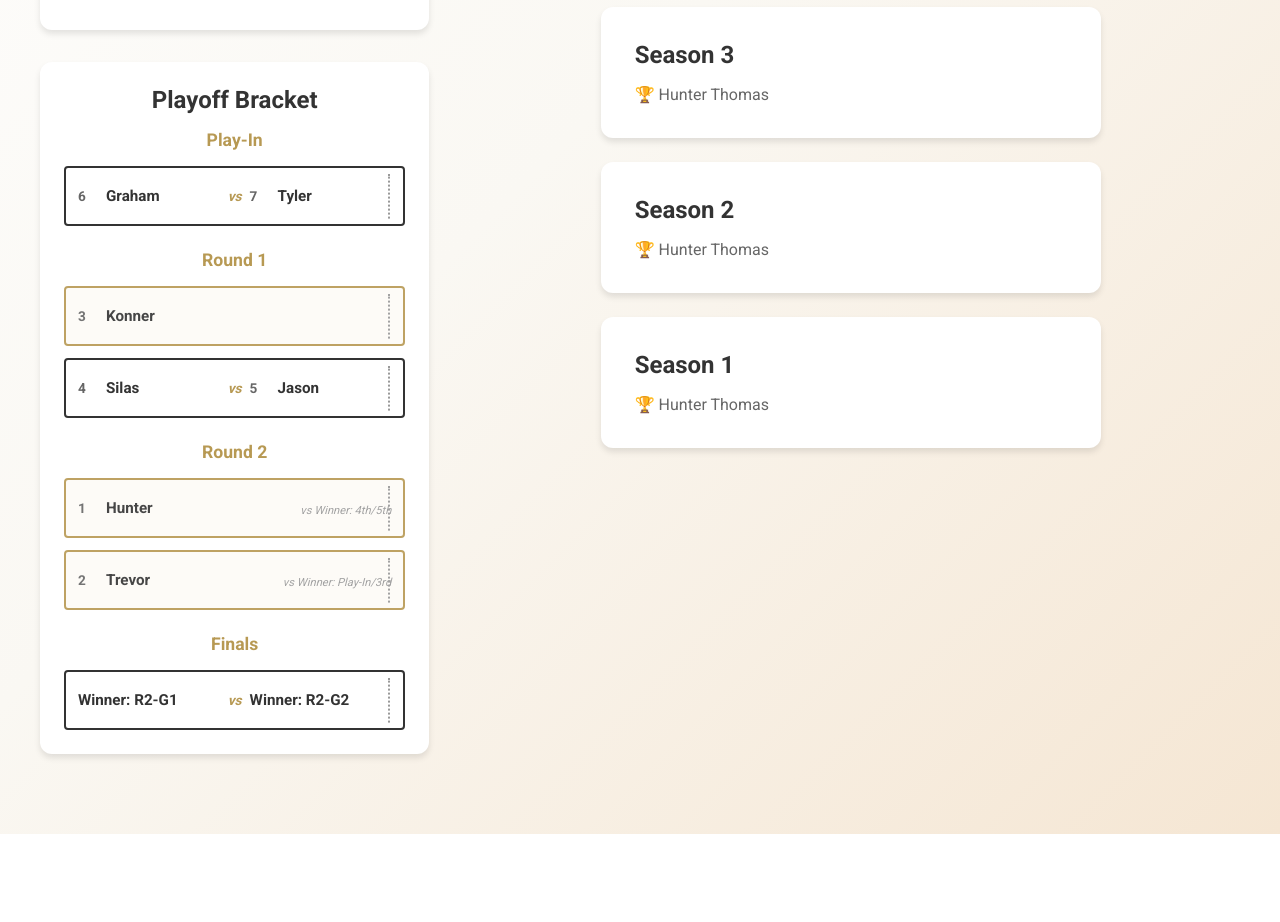
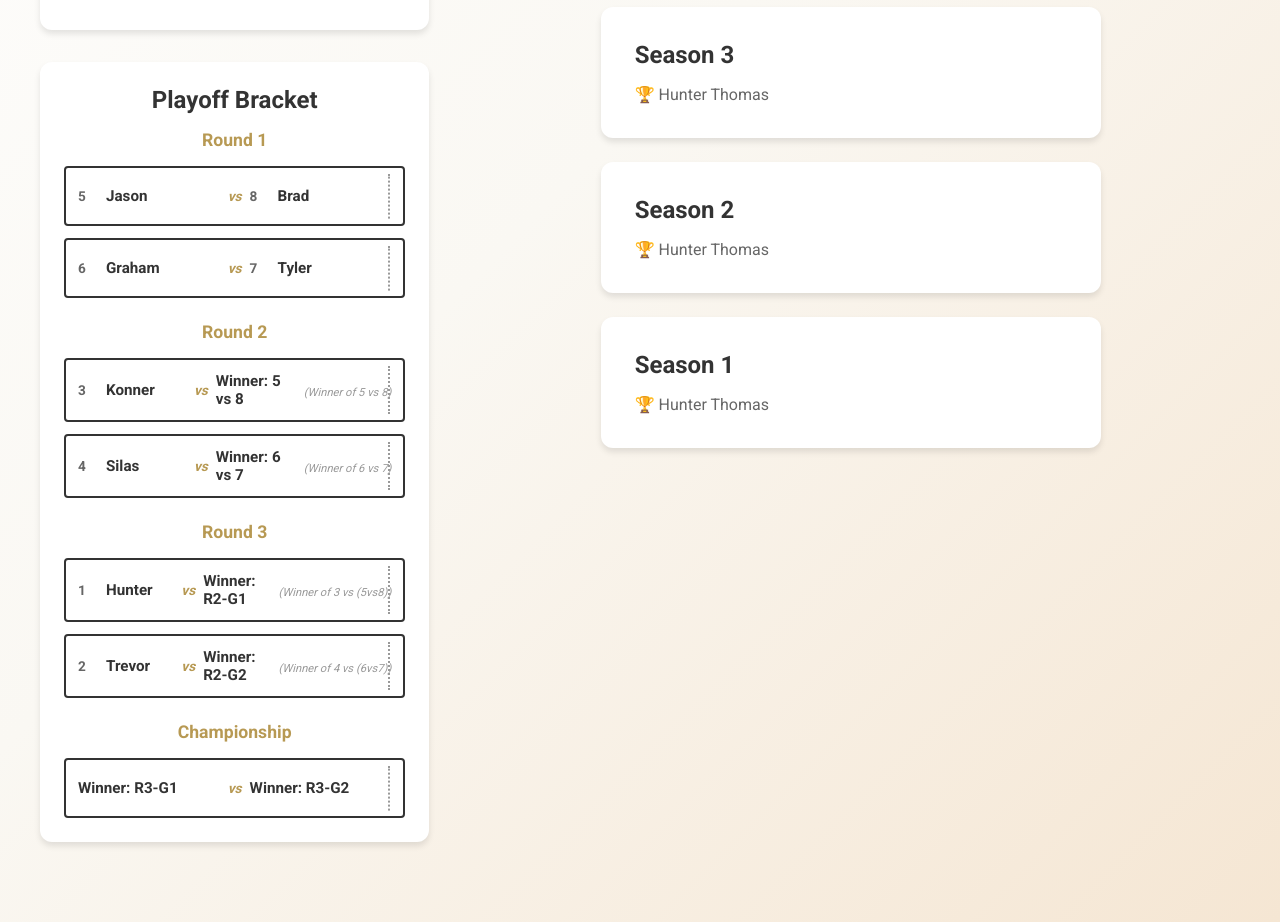
Before and after one commit to jstnhbbs/puttingleague, a Next.js app: page / in a window 1280 px wide. Shown: the part 700-1622 px from the top of the page. Before the commit the page ends 1534 px from the top, so only its background shows below. Built offline with nearby package versions, Linux system fonts and the light colour scheme; no server answers.

Commit message:
new playoff structure

```diff
--- a/app/components/PlayoffBracket.tsx
+++ b/app/components/PlayoffBracket.tsx
@@ -222,64 +222,75 @@ export function PlayoffBracket() {
         // Only refresh on page load, not automatically
     }, [])
 
-    // Generate bracket structure based on template
+    // Generate bracket structure - 8-team bracket with 4 rounds
     const generateBracket = (): BracketGame[] => {
-        if (leaderboard.length < 7) {
+        if (leaderboard.length < 8) {
             return []
         }
 
         const games: BracketGame[] = []
 
-        // Play-In Round: 6th vs 7th
+        // Round 1:
+        // Game 1: 5 seed vs 8 seed
         games.push({
-            id: 'playin-g1',
-            round: 0, // Play-In is round 0
+            id: 'r1-g1',
+            round: 1,
+            team1: leaderboard[4]?.name || '5th Seed',
+            team2: leaderboard[7]?.name || '8th Seed',
+        })
+
+        // Game 2: 6 seed vs 7 seed
+        games.push({
+            id: 'r1-g2',
+            round: 1,
             team1: leaderboard[5]?.name || '6th Seed',
             team2: leaderboard[6]?.name || '7th Seed',
         })
 
-        // Round 1:
-        // Game 1: 3rd seed (alone, waiting for play-in winner)
-        games.push({
-            id: 'r1-g1',
-            round: 1,
-            team1: leaderboard[2]?.name || '3rd Seed',
-            isBye: true, // Shown alone, waiting for play-in winner
-        })
-
-        // Game 2: 4th vs 5th
-        games.push({
-            id: 'r1-g2',
-            round: 1,
-            team1: leaderboard[3]?.name || '4th Seed',
-            team2: leaderboard[4]?.name || '5th Seed',
-        })
-
         // Round 2:
-        // Game 1: 1st seed (bye, alone, waiting for lower seed round 1 winner - which is 4th vs 5th)
+        // Game 1: 3 seed vs lower seeded winner from Round 1 (winner of 5vs8 has seed 5, winner of 6vs7 has seed 6, so lower is 5)
         games.push({
             id: 'r2-g1',
             round: 2,
-            team1: leaderboard[0]?.name || '1st Seed',
-            isBye: true,
-            waitingFor: '4th/5th', // Lower seeded winner
+            team1: leaderboard[2]?.name || '3rd Seed',
+            team2: 'Winner: 5 vs 8', // Lower seeded winner from Round 1 (seed 5 < seed 6)
+            waitingFor: 'Winner of 5 vs 8',
         })
 
-        // Game 2: 2nd seed (bye, alone, waiting for higher seed round 1 winner - which is play-in winner vs 3rd)
+        // Game 2: 4 seed vs higher seeded winner from Round 1 (winner of 6vs7 has seed 6, which is higher than seed 5)
         games.push({
             id: 'r2-g2',
             round: 2,
-            team1: leaderboard[1]?.name || '2nd Seed',
-            isBye: true,
-            waitingFor: 'Play-In/3rd', // Higher seeded winner
+            team1: leaderboard[3]?.name || '4th Seed',
+            team2: 'Winner: 6 vs 7', // Higher seeded winner from Round 1 (seed 6 > seed 5)
+            waitingFor: 'Winner of 6 vs 7',
         })
 
-        // Finals: Winner of Round 2, game 1 vs Winner of Round 2, game 2
+        // Round 3:
+        // Game 1: 1 seed vs lower seeded winner from Round 2 (3 seed < 4 seed, so winner of R2-G1)
         games.push({
-            id: 'finals-g1',
-            round: 3, // Finals is round 3
-            team1: `Winner: R2-G1`,
-            team2: `Winner: R2-G2`,
+            id: 'r3-g1',
+            round: 3,
+            team1: leaderboard[0]?.name || '1st Seed',
+            team2: 'Winner: R2-G1', // Lower seeded winner from Round 2 (3 seed < 4 seed)
+            waitingFor: 'Winner of 3 vs (5vs8)',
+        })
+
+        // Game 2: 2 seed vs higher seeded winner from Round 2 (4 seed > 3 seed, so winner of R2-G2)
+        games.push({
+            id: 'r3-g2',
+            round: 3,
+            team1: leaderboard[1]?.name || '2nd Seed',
+            team2: 'Winner: R2-G2', // Higher seeded winner from Round 2 (4 seed > 3 seed)
+            waitingFor: 'Winner of 4 vs (6vs7)',
+        })
+
+        // Championship (Round 4): Winner of Round 3 Game 1 vs Winner of Round 3 Game 2
+        games.push({
+            id: 'championship',
+            round: 4, // Championship is round 4
+            team1: 'Winner: R3-G1',
+            team2: 'Winner: R3-G2',
         })
 
         return games
@@ -296,14 +307,14 @@ export function PlayoffBracket() {
         )
     }
 
-    if (!useDatabase || leaderboard.length < 7) {
+    if (!useDatabase || leaderboard.length < 8) {
         return (
             <div className={styles.bracket}>
                 <h3 className={styles.title}>Playoff Bracket</h3>
                 <p className={styles.unavailable}>
                     {!useDatabase
                         ? 'Database unavailable'
-                        : 'Need at least 7 players for playoff bracket'}
+                        : 'Need at least 8 players for playoff bracket'}
                 </p>
             </div>
         )
@@ -313,24 +324,6 @@ export function PlayoffBracket() {
         <div className={styles.bracket}>
             <h3 className={styles.title}>Playoff Bracket</h3>
             <div className={styles.bracketContainer}>
-                {/* Play-In Round */}
-                <div className={styles.round}>
-                    <h4 className={styles.roundTitle}>Play-In</h4>
-                    <div className={styles.games}>
-                        {bracketGames
-                            .filter(game => game.round === 0)
-                            .map((game) => (
-                                <div key={game.id} className={styles.game}>
-                                    <div className={styles.seed}>6</div>
-                                    <div className={styles.team}>{game.team1}</div>
-                                    <div className={styles.vs}>vs</div>
-                                    <div className={styles.seed}>7</div>
-                                    <div className={styles.team}>{game.team2}</div>
-                                </div>
-                            ))}
-                    </div>
-                </div>
-
                 {/* Round 1 */}
                 <div className={styles.round}>
                     <h4 className={styles.roundTitle}>Round 1</h4>
@@ -338,23 +331,12 @@ export function PlayoffBracket() {
                         {bracketGames
                             .filter(game => game.round === 1)
                             .map((game, index) => (
-                                <div key={game.id} className={`${styles.game} ${game.isBye ? styles.bye : ''}`}>
-                                    {index === 0 ? (
-                                        // First game: 3rd seed alone (waiting for play-in winner)
-                                        <>
-                                            <div className={styles.seed}>3</div>
-                                            <div className={styles.team}>{game.team1}</div>
-                                        </>
-                                    ) : (
-                                        // Second game: 4th vs 5th
-                                        <>
-                                            <div className={styles.seed}>4</div>
-                                            <div className={styles.team}>{game.team1}</div>
-                                            <div className={styles.vs}>vs</div>
-                                            <div className={styles.seed}>5</div>
-                                            <div className={styles.team}>{game.team2}</div>
-                                        </>
-                                    )}
+                                <div key={game.id} className={styles.game}>
+                                    <div className={styles.seed}>{index === 0 ? '5' : '6'}</div>
+                                    <div className={styles.team}>{game.team1}</div>
+                                    <div className={styles.vs}>vs</div>
+                                    <div className={styles.seed}>{index === 0 ? '8' : '7'}</div>
+                                    <div className={styles.team}>{game.team2}</div>
                                 </div>
                             ))}
                     </div>
@@ -367,23 +349,45 @@ export function PlayoffBracket() {
                         {bracketGames
                             .filter(game => game.round === 2)
                             .map((game, index) => (
-                                <div key={game.id} className={`${styles.game} ${styles.bye}`}>
-                                    <div className={styles.seed}>{index === 0 ? '1' : '2'}</div>
+                                <div key={game.id} className={styles.game}>
+                                    <div className={styles.seed}>{index === 0 ? '3' : '4'}</div>
                                     <div className={styles.team}>{game.team1}</div>
+                                    <div className={styles.vs}>vs</div>
+                                    <div className={styles.team}>{game.team2}</div>
                                     {game.waitingFor && (
-                                        <div className={styles.waitingFor}>vs Winner: {game.waitingFor}</div>
+                                        <div className={styles.waitingFor}>({game.waitingFor})</div>
                                     )}
                                 </div>
                             ))}
                     </div>
                 </div>
 
-                {/* Finals */}
+                {/* Round 3 */}
                 <div className={styles.round}>
-                    <h4 className={styles.roundTitle}>Finals</h4>
+                    <h4 className={styles.roundTitle}>Round 3</h4>
                     <div className={styles.games}>
                         {bracketGames
                             .filter(game => game.round === 3)
+                            .map((game, index) => (
+                                <div key={game.id} className={styles.game}>
+                                    <div className={styles.seed}>{index === 0 ? '1' : '2'}</div>
+                                    <div className={styles.team}>{game.team1}</div>
+                                    <div className={styles.vs}>vs</div>
+                                    <div className={styles.team}>{game.team2}</div>
+                                    {game.waitingFor && (
+                                        <div className={styles.waitingFor}>({game.waitingFor})</div>
+                                    )}
+                                </div>
+                            ))}
+                    </div>
+                </div>
+
+                {/* Championship */}
+                <div className={styles.round}>
+                    <h4 className={styles.roundTitle}>Championship</h4>
+                    <div className={styles.games}>
+                        {bracketGames
+                            .filter(game => game.round === 4)
                             .map((game) => (
                                 <div key={game.id} className={styles.game}>
                                     <div className={styles.team}>{game.team1}</div>
```
